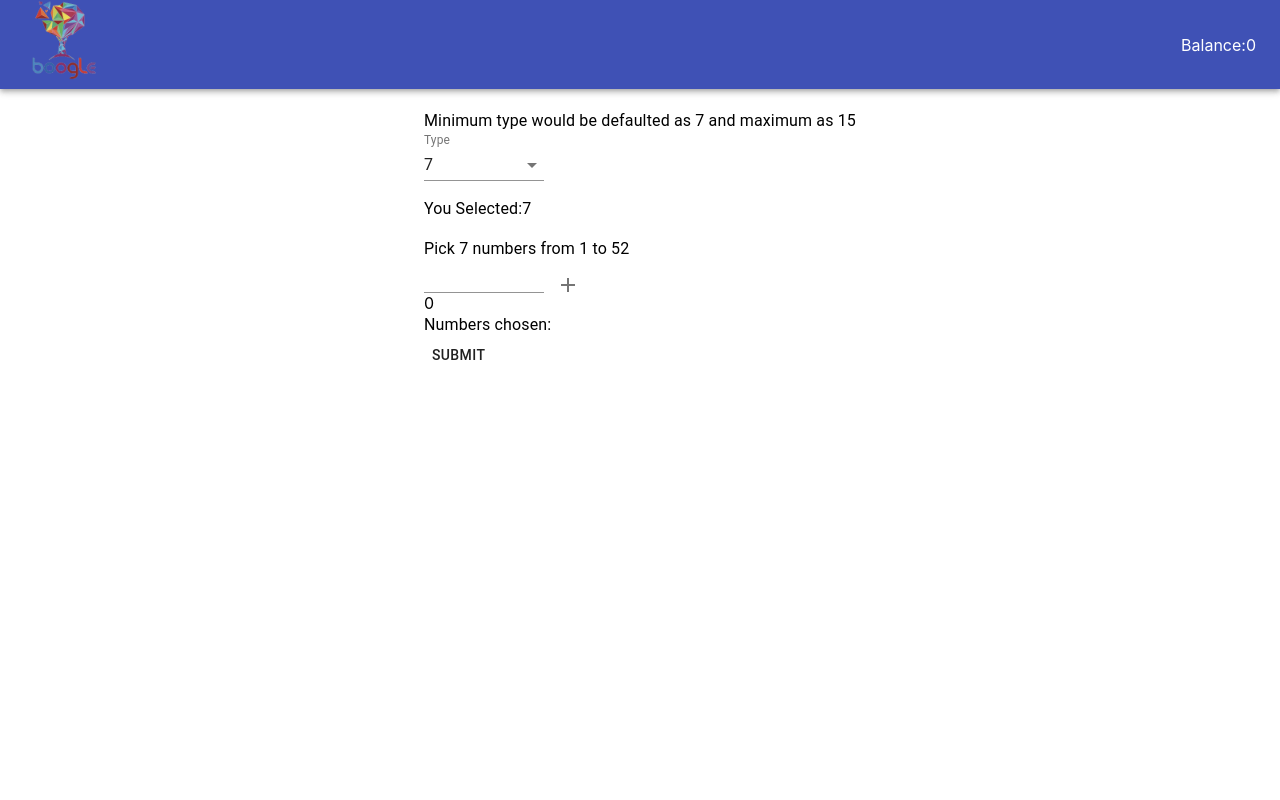
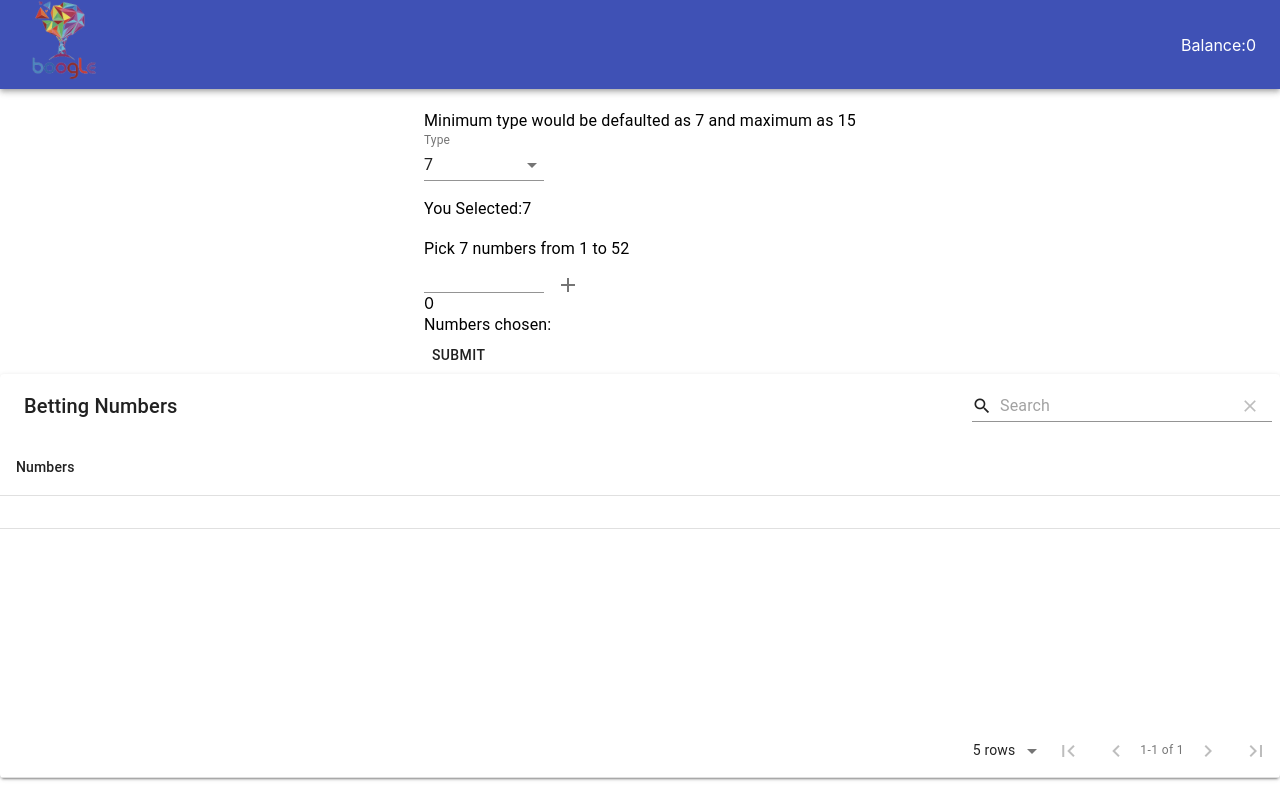
Before and after one commit to catherin3/betting_system, a React (Create React App) app: page / in a window 1280 px wide. Built offline with nearby package versions, Linux system fonts and the light colour scheme.

Commit message:
material table numbers

```diff
--- a/src/Components/Betting/BettingPage.tsx
+++ b/src/Components/Betting/BettingPage.tsx
@@ -3,6 +3,7 @@ import { Typography, Grid, Select, MenuItem, FormControl, InputLabel, TextField,
 import { createStyles, makeStyles } from '@material-ui/core/styles';
 import NavBar from './NavBar'
 import AddIcon from '@material-ui/icons/Add';
+import MaterialTable from "material-table";
 
 const useStyles = makeStyles(() =>
     createStyles({
@@ -18,12 +19,13 @@ export default function BettingPage() {
     const [chosenNumber, setChosenNumber] = useState<number>(0)
     const [success, setSuccess] = useState<boolean>(false)
     const [numberArray, setNumberArray] = useState<Array<Number>>([])
+    //const inputRef = useRef(null);
     //const numberArray:Number[] =[]
     const handleChange = (e: any) => setType(e.target.value)
     const handleNumber = (e: any) => setChosenNumber(e.target.value)
-    let disabled = false
+    const [disabled, setDisabled] = useState<boolean>(false)
     const [text, setText] = useState<String>('')
-    //setNumberArray([])
+    const [numberObject, setNumberObject] = useState({})
     return (
         <div>
             <NavBar />
@@ -52,9 +54,11 @@ export default function BettingPage() {
                         type='number'
                         InputProps={{ inputProps: { min: 1, max: 52 } }}
                         style={{ minWidth: 120 }}
+                        //inputRef={inputRef.current}
                         onChange={handleNumber}
                         error={chosenNumber > 54 || chosenNumber < 0}
                         helperText={chosenNumber > 54 || chosenNumber < 0 ? 'Error Value' : chosenNumber}
+                        required
                     //  disabled={ numberArray.length === type ? false:true}
                     >
                     </TextField>
@@ -69,6 +73,9 @@ export default function BettingPage() {
                                         else {
                                             numberArray.push(chosenNumber)
                                             console.log(numberArray)
+                                            //inputRef.current = null
+                                            setNumberObject({id: numberArray })
+                                            console.log(numberObject)
                                         }
                                     }
                                     else {
@@ -81,13 +88,15 @@ export default function BettingPage() {
                             }
                             if (numberArray.length === type) {
                                 setSuccess(true)
-                                disabled = true
+                                //setDisabled (true)
+                                console.log(disabled)
                             }
                         }
                     }
+
                     }><AddIcon /></IconButton>
                     <Typography>Numbers chosen: {[numberArray] + ''} </Typography>
-                    <Button onClick={() => {
+                    <Button disabled={disabled} onClick={() => {
                         if (success === true) {
                             setText('Successfully Placed your bets')
                         }
@@ -102,6 +111,13 @@ export default function BettingPage() {
                     </Paper>
                 </Grid>
             </Grid>
+            <MaterialTable
+                title="Betting Numbers"
+                columns={[
+                    { title: 'Numbers', field: 'id' },
+                ]}
+                data= {[numberObject]}
+            />
         </div>
     )
 }
```
Also changed, not shown: 1 other file (tests, documents, lock files or other folders).
